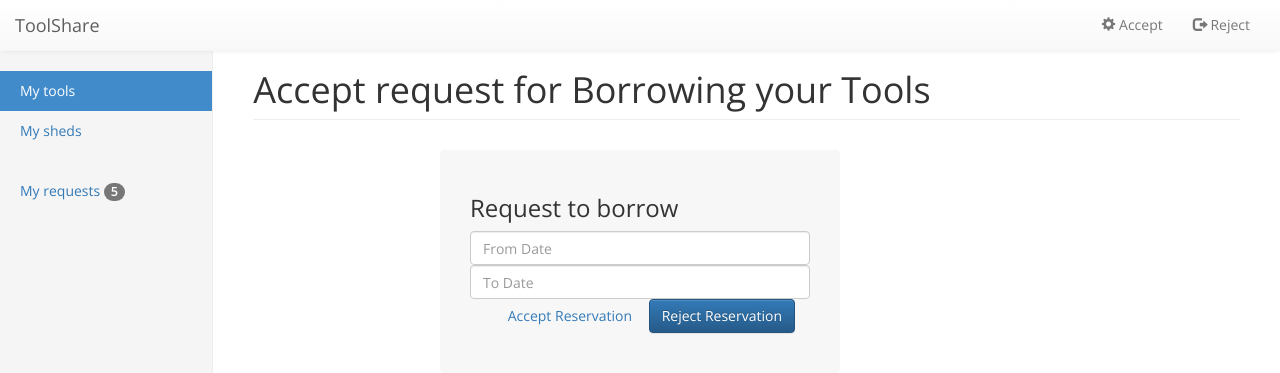
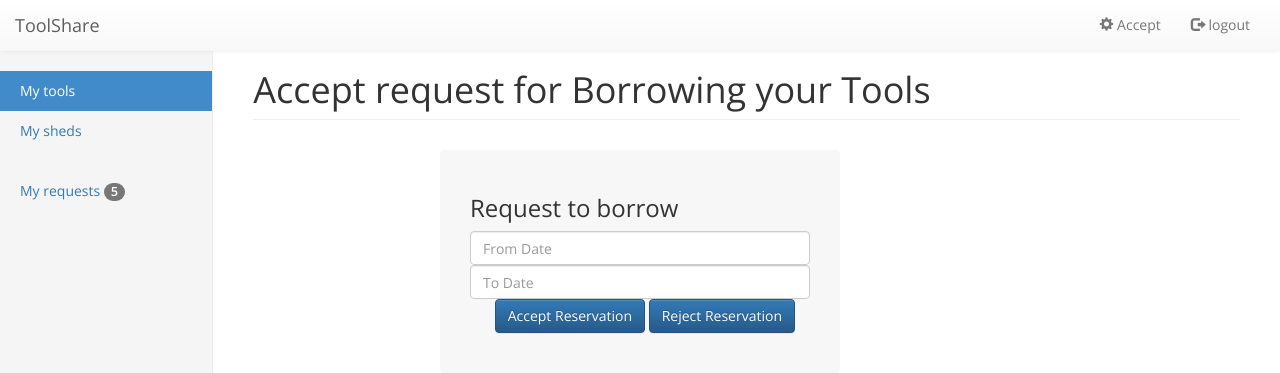
Before and after one commit to nm6061/toolshare, a Django app: template app/templates/approve_reservation.html in a window 1280 px wide. Shown: the top 373 px of the page. Run offline with Django 3.2, Linux system fonts and the light colour scheme; the template is opened without the code that fills it, so the values that code supplies are empty; some libraries are stand-ins or nearby versions.

Commit message:
Minor changes to Approve_reservation and models

```diff
--- a/app/templates/approve_reservation.html
+++ b/app/templates/approve_reservation.html
@@ -12,7 +12,7 @@
         <ul class="nav navbar-nav">
 
             <li><a href="#" class="navbar-link"><span class="glyphicon glyphicon-cog"></span> Accept</a></li>
-            <li><a href="/" class="navbar-link"><span class="glyphicon glyphicon-log-out"></span> Reject</a></li>
+            <li><a href="/" class="navbar-link"><span class="glyphicon glyphicon-log-out"></span> logout</a></li>
         </ul>
     </div>
 {% endblock %}
@@ -68,7 +68,7 @@
 
                    <div class="container-fluid">
                 <div class="pull-right">
-                    <button type="button" class="btn btn-link">Accept Reservation</button>
+                    <button type="button" class="btn btn-primary">Accept Reservation</button>
                     <button type="submit" class="btn btn-primary">Reject Reservation</button>
                 </div>
             </div>
```
Also changed, not shown: app/models.py (+8 -0 lines).
